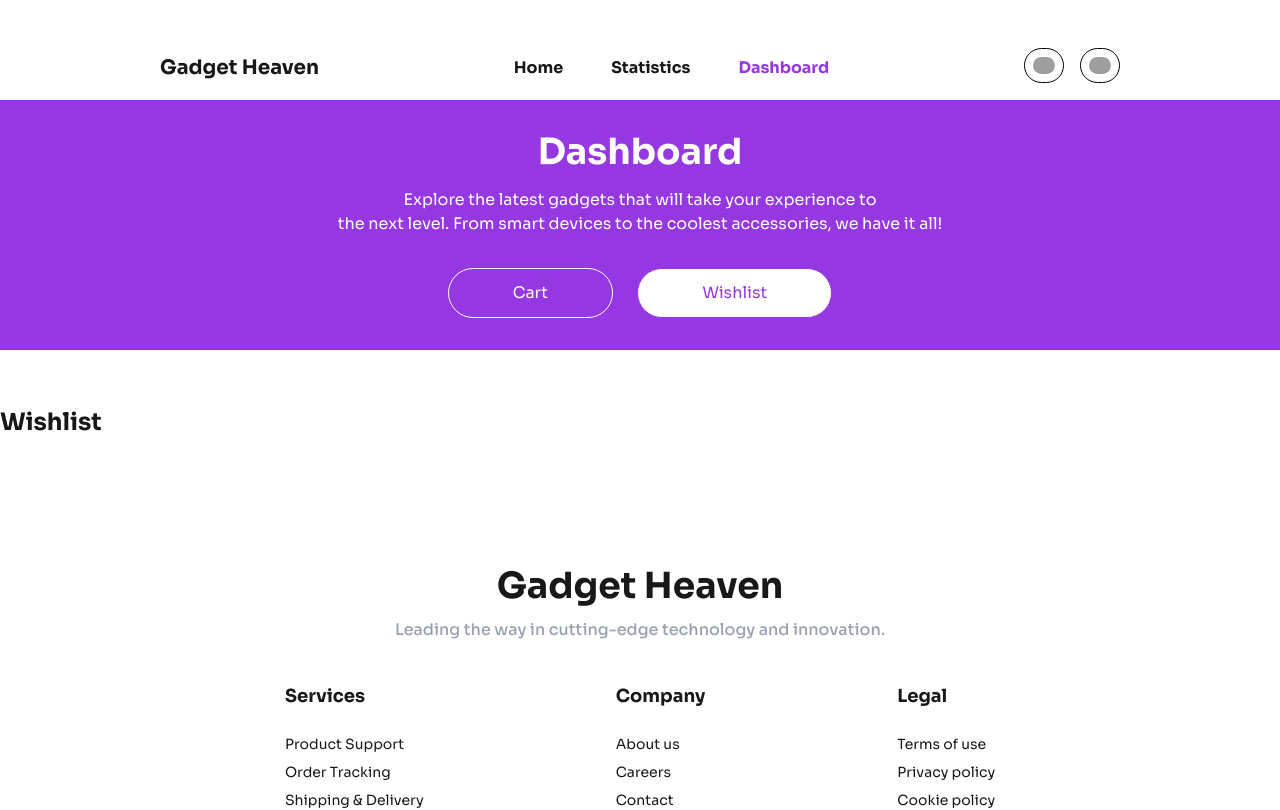
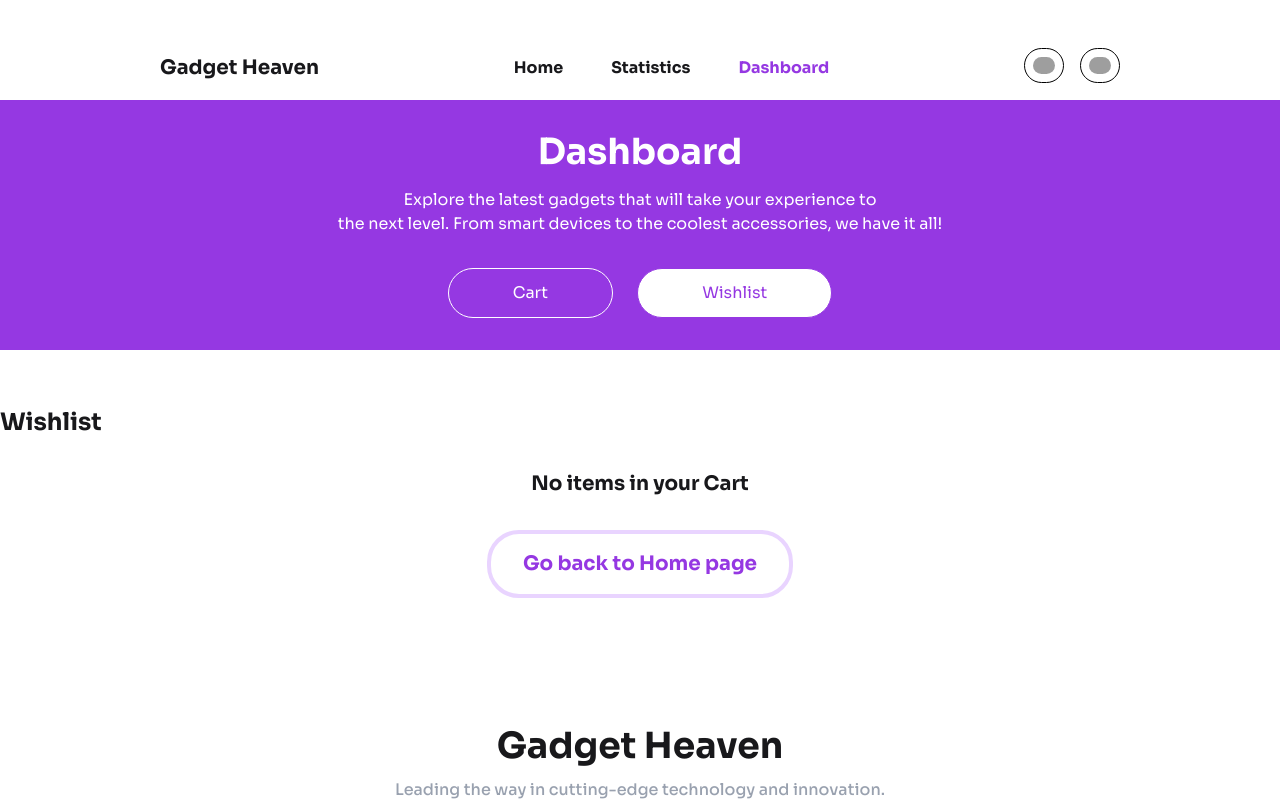
Before and after one commit to programming-hero-web-course-4/b10a8-gadget-heaven-mtowfiq, a React (Vite) app: page /dashboard/wishlist in a window 1280 px wide. Shown: the top 810 px of the page. Built offline with nearby package versions, Linux system fonts and the light colour scheme; grey boxes are pictures that could not be loaded.

Commit message:
Added going back to homepage functionality to cart and wishlist

```diff
--- a/src/Components/Banner/Banner.jsx
+++ b/src/Components/Banner/Banner.jsx
@@ -1,11 +1,12 @@
+import { Link } from "react-router-dom";
 import "./BannerStyles.css"
 const Banner = () => {
     return (
-        <div className="text-center mt-12 bg-purple max-w-6xl mx-auto rounded-4xl">
+        <div className="text-center mt-12 bg-purple max-w-6xl mx-auto rounded-4xl relative py-6">
             <h2 className="text-white font-bold text-5xl">Upgrade Your Tech Accessorize with <br /> Gadget Heaven Accessories</h2>
             <p className="mt-6 mb-9 text-white">Explore the latest gadgets that will take your experience to <br /> the next level. From smart devices to the coolest accessories, we have it all!</p>
-            <button className="text-purple bg-white rounded-4xl px-8 py-4 font-bold text-xl">Shop Now</button>
-            <div className="p-6 border border-white banner-img-bg w-fit mx-auto rounded-4xl">
+            <Link to="/dashboard"><button className="text-purple bg-white rounded-4xl px-8 py-4 font-bold text-xl mb-8">Shop Now</button></Link>
+            <div className="p-6 border  border-white banner-img-bg w-fit mx-auto rounded-4xl">
                 <img className="max-w-5xl rounded-3xl" src="src\assets\assets\banner.jpg" alt="" />
             </div>
         </div>
--- a/src/Components/Cart/Cart.jsx
+++ b/src/Components/Cart/Cart.jsx
@@ -1,5 +1,5 @@
 import React, { useContext, useState } from 'react';
-import { useLoaderData } from 'react-router-dom';
+import { useLoaderData, useNavigate } from 'react-router-dom';
 import { ProductIdContext } from '../../Provider/ProductIdProvider';
 import DisplayCart from '../DisplayCart/DisplayCart';
 
@@ -24,6 +24,12 @@ const Cart = () => {
         setSortedItems(sortedItemsArr)
     }
 
+    const navigate = useNavigate()
+
+    const handleGoBack = () =>{
+        navigate("/")
+    }
+
     return (
         <div className='max-w-7xl mx-auto'>
             <div className='flex justify-between items-center mb-8'>
@@ -36,9 +42,20 @@ const Cart = () => {
             </div>
             <div>
                 {
-                    sortedItems.map(item => <DisplayCart key={item.product_id} item={item}></DisplayCart>)
+                    sortedItems.length > 0 ? (<div>
+                        {
+                            sortedItems.map(item => <DisplayCart key={item.product_id} item={item}></DisplayCart>)
+                        }
+                    </div>) :
+                    (
+                        <div className='flex flex-col items-center justify-center'>
+                            <h3 className='font-bold text-xl mb-8'>No items in your Cart</h3>
+                            <button className='border-4 border-purple-200 text-purple bg-white rounded-4xl px-8 py-4 font-bold text-xl mb-8' onClick={handleGoBack}>Go back to Home page</button>
+                        </div>
+                    )
                 }
             </div>
+
         </div>
     );
 };
--- a/src/Components/Wishlist/Wishlist.jsx
+++ b/src/Components/Wishlist/Wishlist.jsx
@@ -1,5 +1,5 @@
 import React, { useContext } from 'react';
-import { useLoaderData } from 'react-router-dom';
+import { useLoaderData, useNavigate } from 'react-router-dom';
 import { ProductIdContext } from '../../Provider/ProductIdProvider';
 import DisplayWishlist from '../DisplayWishlist/DisplayWishlist';
 
@@ -10,12 +10,31 @@ const Wishlist = () => {
     const items = data.filter(item => productId.includes(item.product_id) )
     console.log(items)
 
+    const navigate = useNavigate()
+
+    const handleGoBackToHome = () =>{
+        navigate("/")
+    }
+
     return (
         <div className='max-w-7xl mx-auto'>
             <h5 className='font-bold text-2xl mb-8'>Wishlist</h5>
-            {
-                items.map(item => <DisplayWishlist key={item.product_id} item={item}></DisplayWishlist>)
-            }
+            <div>
+                {
+                    items.length > 0 ?
+                    (<div>
+                        {
+                            items.map(item => <DisplayWishlist key={item.product_id} item={item}></DisplayWishlist>)
+                        }
+                    </div>)
+                    :
+                    (<div className='flex flex-col items-center justify-center'>
+                        <h3 className='font-bold text-xl mb-8'>No items in your Cart</h3>
+                        <button className='border-4 border-purple-200 text-purple bg-white rounded-4xl px-8 py-4 font-bold text-xl mb-8' onClick={handleGoBackToHome}>Go back to Home page</button>
+                    </div>)
+                }
+            </div>
+
         </div>
     );
 };
```
